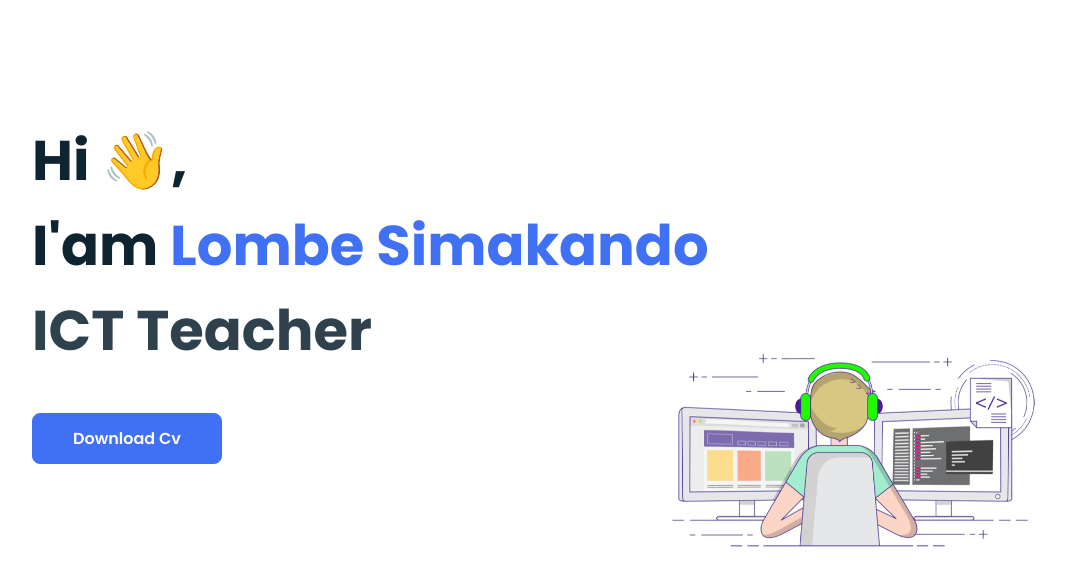
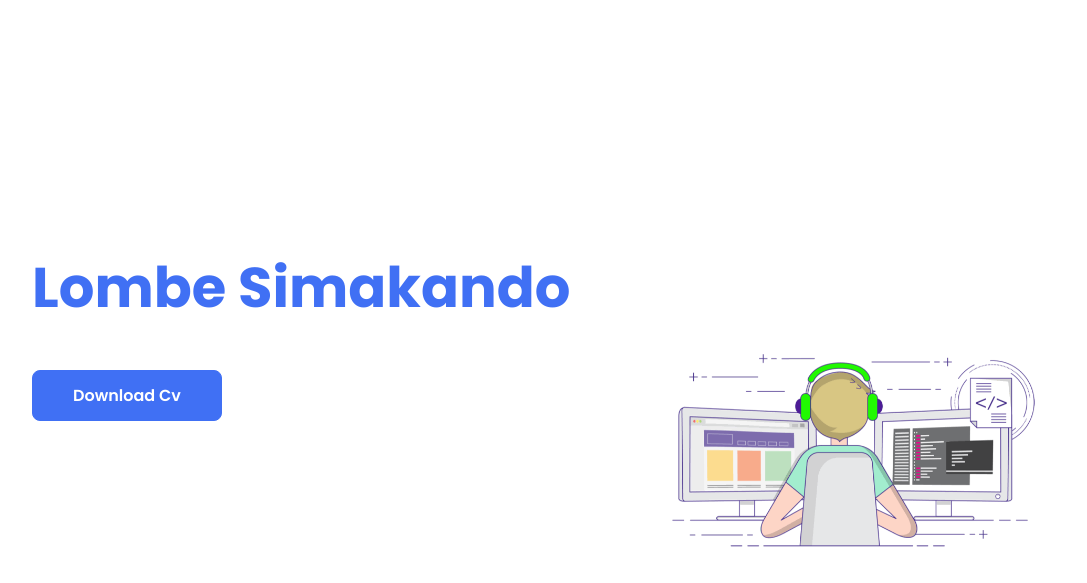
Before and after one commit to LombeDev/Portfolio-2, a plain HTML site: page index.html in a window 1280 px wide. Shown: the part 72-655 px from the top of the page, without its empty margins (96-1183 px from the left). Drawn offline with nearby package versions, Linux system fonts and the light colour scheme.

Commit message:
Update index.html

```diff
--- a/index.html
+++ b/index.html
@@ -59,8 +59,8 @@
     <section class="home bd-grid section" id="home">
       <div class="home-data">
         <h2 class="home-title">
-          Hi 👋,<br />I'am <span class="home-title-color">Lombe Simakando</span><br />
-         <span id="jobTitle" >Front-end Web Developer/ ICT Teacher and Graphic designer</span>
+          <br /><span class="home-title-color">Lombe Simakando</span><br />
+
         </h2>
 
         <a href="https://drive.google.com/file/d/17gjy7qefxYfZSc1FZRaF7ROq10bwF69z/view?usp=drivesdk" target="_blank"
```
